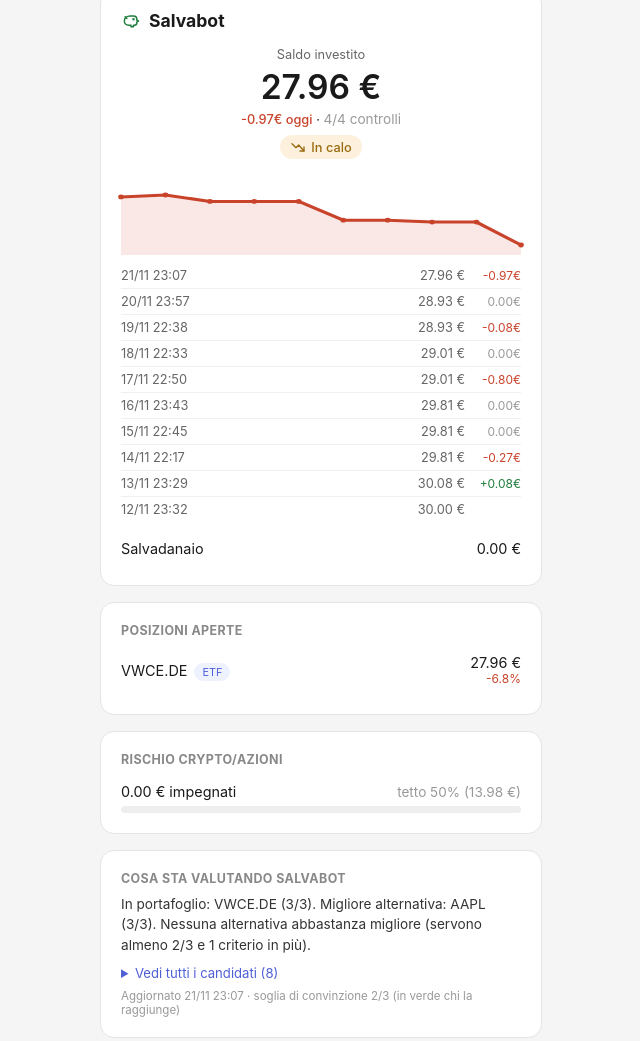
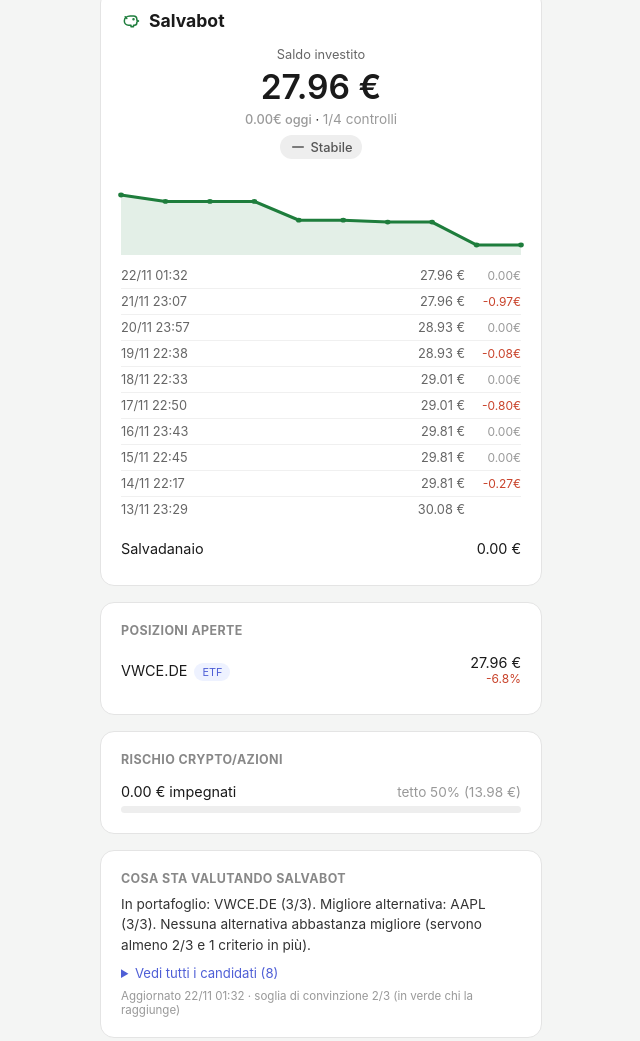
Before and after one commit to GitAntonio78/salvabot, a plain HTML site: page docs/index.html in a window 1280 px wide. Shown: the part 35-1076 px from the top of the page, without its empty margins (319-959 px from the left). Drawn offline with Linux system fonts and the light colour scheme.

Commit message:
Ciclo principale del 2026-11-22

```diff
--- a/docs/index.html
+++ b/docs/index.html
@@ -70,11 +70,11 @@
     <div class="saldo">
       <p class="etichetta">Saldo investito</p>
       <p class="valore">27.96 €</p>
-      <p class="oggi"><span class="giu" style="font-weight:500;">-0.97€ oggi</span> · <span class="muto">4/4 controlli</span></p>
-      <span class="badge ambra"><svg viewBox="0 0 24 24" width="16" height="16" fill="none" stroke="#9a6a11" stroke-width="2" stroke-linecap="round" stroke-linejoin="round"><polyline points="3 7 9 13 13 9 21 18"/><polyline points="15 18 21 18 21 12"/></svg> In calo</span>
+      <p class="oggi"><span class="neutro" style="font-weight:500;">0.00€ oggi</span> · <span class="muto">1/4 controlli</span></p>
+      <span class="badge grigio"><svg viewBox="0 0 24 24" width="16" height="16" fill="none" stroke="#555" stroke-width="2" stroke-linecap="round"><line x1="4" y1="12" x2="20" y2="12"/></svg> Stabile</span>
     </div>
-    <svg viewBox="0 0 340 70" width="100%" height="70" preserveAspectRatio="none" style="margin-top: 10px; overflow: visible;"><polygon points="0,70 0.0,11.9 37.8,10.0 75.6,16.4 113.3,16.4 151.1,16.4 188.9,35.2 226.7,35.2 264.4,37.1 302.2,37.1 340.0,60.0 340.0,70" fill="#c9432b" opacity="0.12"/><polyline points="0.0,11.9 37.8,10.0 75.6,16.4 113.3,16.4 151.1,16.4 188.9,35.2 226.7,35.2 264.4,37.1 302.2,37.1 340.0,60.0" fill="none" stroke="#c9432b" stroke-width="3" stroke-linecap="round" stroke-linejoin="round"/><circle cx="0.0" cy="11.9" r="2.4" fill="#c9432b"/><circle cx="37.8" cy="10.0" r="2.4" fill="#c9432b"/><circle cx="75.6" cy="16.4" r="2.4" fill="#c9432b"/><circle cx="113.3" cy="16.4" r="2.4" fill="#c9432b"/><circle cx="151.1" cy="16.4" r="2.4" fill="#c9432b"/><circle cx="188.9" cy="35.2" r="2.4" fill="#c9432b"/><circle cx="226.7" cy="35.2" r="2.4" fill="#c9432b"/><circle cx="264.4" cy="37.1" r="2.4" fill="#c9432b"/><circle cx="302.2" cy="37.1" r="2.4" fill="#c9432b"/><circle cx="340.0" cy="60.0" r="2.4" fill="#c9432b"/></svg>
-    <div class="elenco-punti"><div class="riga"><span>21/11 23:07</span><span class="destra"><span>27.96 €</span><span class="delta giu">-0.97€</span></span></div><div class="riga"><span>20/11 23:57</span><span class="destra"><span>28.93 €</span><span class="delta neutro">0.00€</span></span></div><div class="riga"><span>19/11 22:38</span><span class="destra"><span>28.93 €</span><span class="delta giu">-0.08€</span></span></div><div class="riga"><span>18/11 22:33</span><span class="destra"><span>29.01 €</span><span class="delta neutro">0.00€</span></span></div><div class="riga"><span>17/11 22:50</span><span class="destra"><span>29.01 €</span><span class="delta giu">-0.80€</span></span></div><div class="riga"><span>16/11 23:43</span><span class="destra"><span>29.81 €</span><span class="delta neutro">0.00€</span></span></div><div class="riga"><span>15/11 22:45</span><span class="destra"><span>29.81 €</span><span class="delta neutro">0.00€</span></span></div><div class="riga"><span>14/11 22:17</span><span class="destra"><span>29.81 €</span><span class="delta giu">-0.27€</span></span></div><div class="riga"><span>13/11 23:29</span><span class="destra"><span>30.08 €</span><span class="delta su">+0.08€</span></span></div><div class="riga"><span>12/11 23:32</span><span class="destra"><span>30.00 €</span><span class="delta"></span></span></div></div>
+    <svg viewBox="0 0 340 70" width="100%" height="70" preserveAspectRatio="none" style="margin-top: 10px; overflow: visible;"><polygon points="0,70 0.0,10.0 37.8,16.4 75.6,16.4 113.3,16.4 151.1,35.2 188.9,35.2 226.7,37.1 264.4,37.1 302.2,60.0 340.0,60.0 340.0,70" fill="#1e7d3c" opacity="0.12"/><polyline points="0.0,10.0 37.8,16.4 75.6,16.4 113.3,16.4 151.1,35.2 188.9,35.2 226.7,37.1 264.4,37.1 302.2,60.0 340.0,60.0" fill="none" stroke="#1e7d3c" stroke-width="3" stroke-linecap="round" stroke-linejoin="round"/><circle cx="0.0" cy="10.0" r="2.4" fill="#1e7d3c"/><circle cx="37.8" cy="16.4" r="2.4" fill="#1e7d3c"/><circle cx="75.6" cy="16.4" r="2.4" fill="#1e7d3c"/><circle cx="113.3" cy="16.4" r="2.4" fill="#1e7d3c"/><circle cx="151.1" cy="35.2" r="2.4" fill="#1e7d3c"/><circle cx="188.9" cy="35.2" r="2.4" fill="#1e7d3c"/><circle cx="226.7" cy="37.1" r="2.4" fill="#1e7d3c"/><circle cx="264.4" cy="37.1" r="2.4" fill="#1e7d3c"/><circle cx="302.2" cy="60.0" r="2.4" fill="#1e7d3c"/><circle cx="340.0" cy="60.0" r="2.4" fill="#1e7d3c"/></svg>
+    <div class="elenco-punti"><div class="riga"><span>22/11 01:32</span><span class="destra"><span>27.96 €</span><span class="delta neutro">0.00€</span></span></div><div class="riga"><span>21/11 23:07</span><span class="destra"><span>27.96 €</span><span class="delta giu">-0.97€</span></span></div><div class="riga"><span>20/11 23:57</span><span class="destra"><span>28.93 €</span><span class="delta neutro">0.00€</span></span></div><div class="riga"><span>19/11 22:38</span><span class="destra"><span>28.93 €</span><span class="delta giu">-0.08€</span></span></div><div class="riga"><span>18/11 22:33</span><span class="destra"><span>29.01 €</span><span class="delta neutro">0.00€</span></span></div><div class="riga"><span>17/11 22:50</span><span class="destra"><span>29.01 €</span><span class="delta giu">-0.80€</span></span></div><div class="riga"><span>16/11 23:43</span><span class="destra"><span>29.81 €</span><span class="delta neutro">0.00€</span></span></div><div class="riga"><span>15/11 22:45</span><span class="destra"><span>29.81 €</span><span class="delta neutro">0.00€</span></span></div><div class="riga"><span>14/11 22:17</span><span class="destra"><span>29.81 €</span><span class="delta giu">-0.27€</span></span></div><div class="riga"><span>13/11 23:29</span><span class="destra"><span>30.08 €</span><span class="delta"></span></span></div></div>
     <div class="riga" style="margin-top: 10px;"><span>Salvadanaio</span><span>0.00 €</span></div>
   </div>
 
@@ -90,7 +90,7 @@
 
   <div class="card">
     <h2>Cosa sta valutando Salvabot</h2>
-    <p class="nota-val">In portafoglio: VWCE.DE (3/3). Migliore alternativa: AAPL (3/3). Nessuna alternativa abbastanza migliore (servono almeno 2/3 e 1 criterio in più).</p><details><summary>Vedi tutti i candidati (8)</summary><div class="val-riga"><span>VWCE.DE<span class="tag tag-etf">ETF</span><span class="in-pf">in portafoglio</span></span><span class="val-ok">3/3</span></div><div class="val-riga"><span>AAPL<span class="tag tag-azione">Azione</span></span><span class="val-ok">3/3</span></div><div class="val-riga"><span>BTC-USD<span class="tag tag-crypto">Crypto</span></span><span class="val-ok">3/3</span></div><div class="val-riga"><span>MSFT<span class="tag tag-azione">Azione</span></span><span class="val-ok">3/3</span></div><div class="val-riga"><span>ETH-USD<span class="tag tag-crypto">Crypto</span></span><span class="val-ok">3/3</span></div><div class="val-riga"><span>AMZN<span class="tag tag-azione">Azione</span></span><span class="val-ok">3/3</span></div><div class="val-riga"><span>EUNA.DE<span class="tag tag-etf">ETF</span></span><span class="val-ok">2/3</span></div><div class="val-riga"><span>GOOGL<span class="tag tag-azione">Azione</span></span><span class="val-ok">2/3</span></div></details><p class="agg">Aggiornato 21/11 23:07 · soglia di convinzione 2/3 (in verde chi la raggiunge)</p>
+    <p class="nota-val">In portafoglio: VWCE.DE (3/3). Migliore alternativa: AAPL (3/3). Nessuna alternativa abbastanza migliore (servono almeno 2/3 e 1 criterio in più).</p><details><summary>Vedi tutti i candidati (8)</summary><div class="val-riga"><span>VWCE.DE<span class="tag tag-etf">ETF</span><span class="in-pf">in portafoglio</span></span><span class="val-ok">3/3</span></div><div class="val-riga"><span>AAPL<span class="tag tag-azione">Azione</span></span><span class="val-ok">3/3</span></div><div class="val-riga"><span>BTC-USD<span class="tag tag-crypto">Crypto</span></span><span class="val-ok">3/3</span></div><div class="val-riga"><span>MSFT<span class="tag tag-azione">Azione</span></span><span class="val-ok">3/3</span></div><div class="val-riga"><span>ETH-USD<span class="tag tag-crypto">Crypto</span></span><span class="val-ok">3/3</span></div><div class="val-riga"><span>AMZN<span class="tag tag-azione">Azione</span></span><span class="val-ok">3/3</span></div><div class="val-riga"><span>EUNA.DE<span class="tag tag-etf">ETF</span></span><span class="val-ok">2/3</span></div><div class="val-riga"><span>GOOGL<span class="tag tag-azione">Azione</span></span><span class="val-ok">2/3</span></div></details><p class="agg">Aggiornato 22/11 01:32 · soglia di convinzione 2/3 (in verde chi la raggiunge)</p>
   </div>
 
   <div class="card">
```
Also changed, not shown: stato_salvabot.json (+9 -8 lines).
